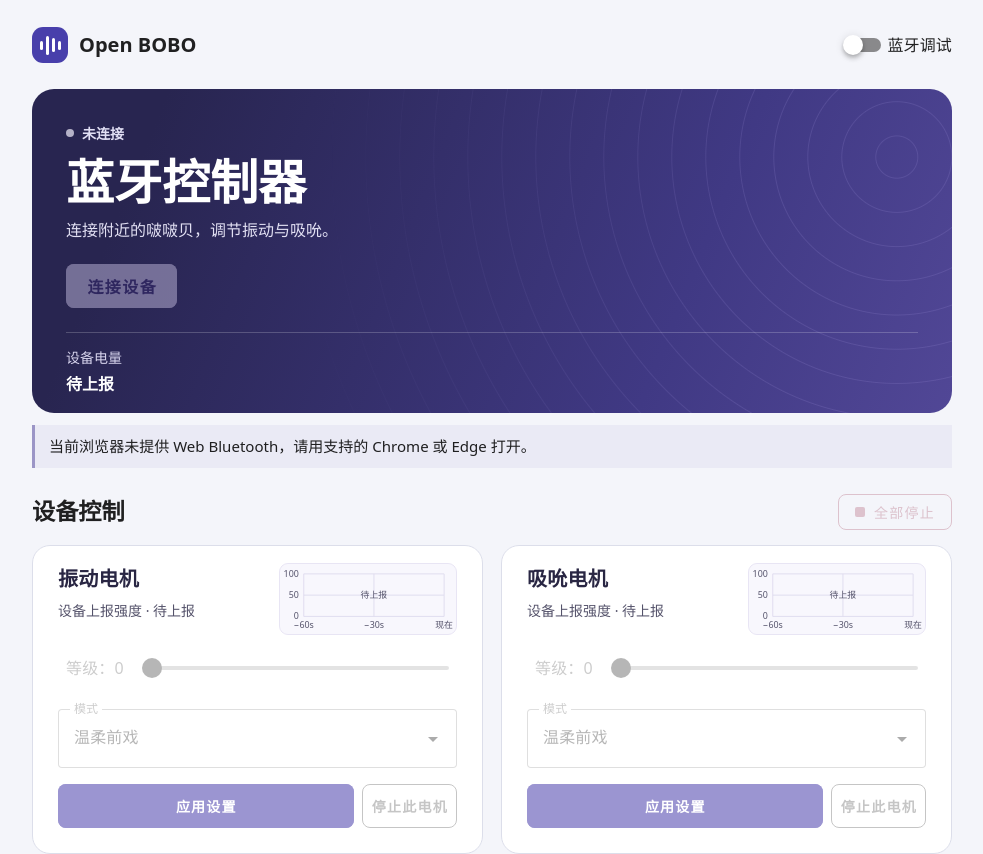
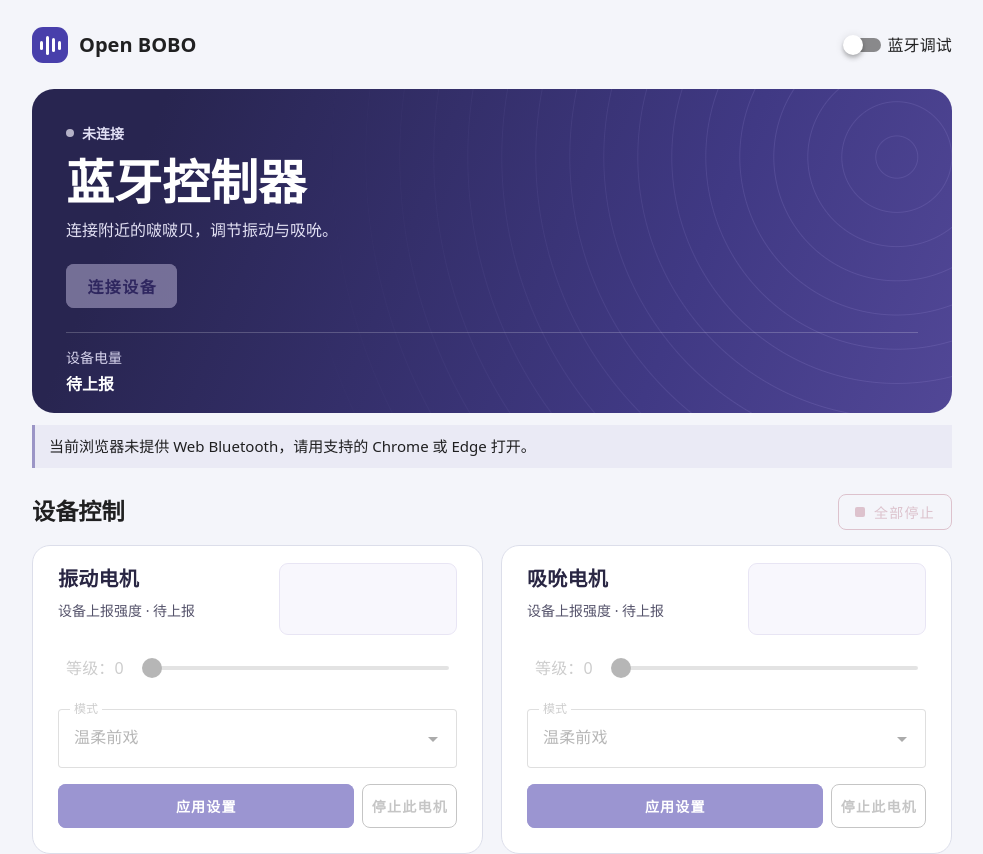
Before and after one commit to Gaojianli/open-bobo, a Vue app in the folder web/: page / in a window 1280 px wide. Shown: the top 854 px of the page, without its empty margins (148-1131 px from the left). Built offline with nearby package versions, Linux system fonts and the light colour scheme.

Commit message:
Add fill to the channel intensity charts

```diff
--- a/web/src/IntensityChart.vue
+++ b/web/src/IntensityChart.vue
@@ -8,7 +8,7 @@ const props = defineProps({
 })
 
 const windowMs = 60_000
-const plot = { left: 24, right: 166, top: 10, bottom: 53 }
+const plot = { left: 7, right: 171, top: 7, bottom: 64 }
 const points = computed(() => {
   const start = props.endTime - windowMs
   return props.samples
@@ -21,6 +21,10 @@ const points = computed(() => {
 })
 const line = computed(() => points.value.map(({ x, y }) => `${x},${y}`).join(' '))
 const last = computed(() => points.value.at(-1))
+const area = computed(() => {
+  if (points.value.length < 2) return ''
+  return `${points.value[0].x},${plot.bottom} ${line.value} ${last.value.x},${plot.bottom}`
+})
 const label = computed(() => last.value
   ? `最近 60 秒的通道强度，最新上报 ${last.value.level}`
   : '最近 60 秒的通道强度，等待设备上报')
@@ -29,17 +33,10 @@ const label = computed(() => last.value
 <template>
   <svg class="intensity-chart" viewBox="0 0 178 71" role="img" :aria-label="label">
     <title>{{ label }}</title>
-    <path class="grid" d="M24 10H166M24 31.5H166M24 53H166M24 10V53M95 10V53M166 10V53" />
-    <g class="ticks">
-      <text x="19" y="13" text-anchor="end">100</text>
-      <text x="19" y="34.5" text-anchor="end">50</text>
-      <text x="19" y="56" text-anchor="end">0</text>
-      <text x="24" y="65" text-anchor="middle">−60s</text>
-      <text x="95" y="65" text-anchor="middle">−30s</text>
-      <text x="166" y="65" text-anchor="middle">现在</text>
-      <text v-if="!last" x="95" y="34.5" text-anchor="middle">待上报</text>
-    </g>
-    <polyline v-if="points.length > 1" class="trace" :points="line" />
+    <template v-if="area">
+      <polygon class="area" :points="area" />
+      <polyline class="trace" :points="line" />
+    </template>
     <circle v-if="last" class="last-point" :cx="last.x" :cy="last.y" r="2.5" />
   </svg>
 </template>
@@ -53,8 +50,7 @@ const label = computed(() => last.value
   border: 1px solid #e8e5f4;
   border-radius: 9px;
 }
-.grid { fill: none; stroke: #e0ddef; stroke-width: 1; }
-.ticks { fill: #55536b; font-size: 9px; }
+.area { fill: rgb(var(--v-theme-primary)); fill-opacity: .18; }
 .trace { fill: none; stroke: rgb(var(--v-theme-primary)); stroke-width: 1.75; stroke-linecap: round; stroke-linejoin: round; }
 .last-point { fill: rgb(var(--v-theme-primary)); }
 </style>
```
